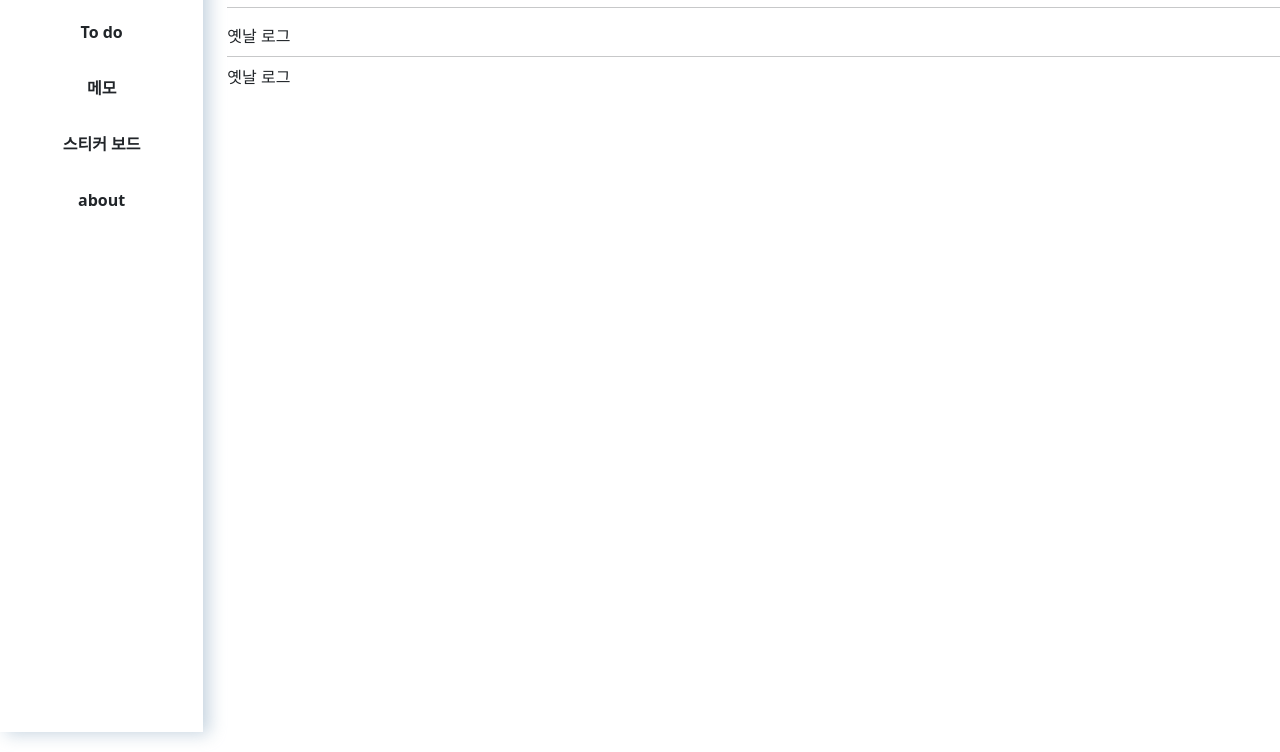
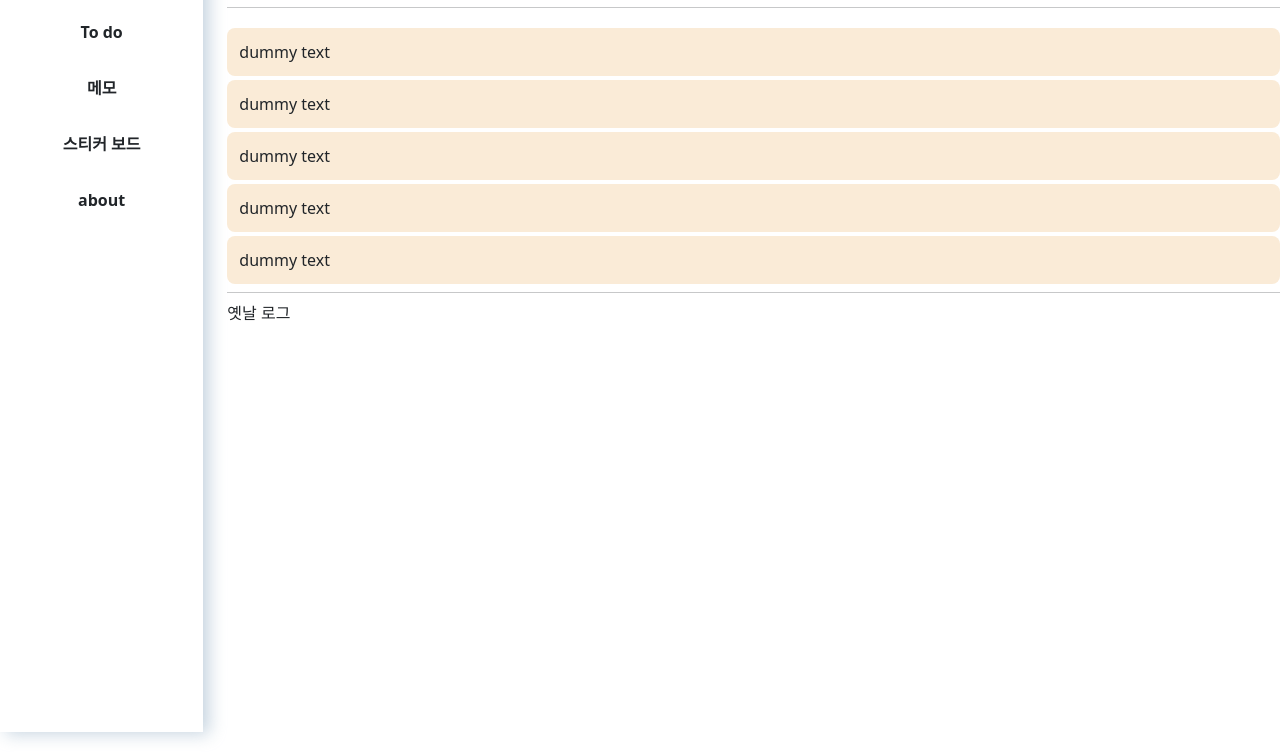
Before and after one commit to RDDcat/TodoNodeJS, a website: page todo/public/todo.html in a window 1280 px wide. Shown: the part 68-820 px from the top of the page. Drawn offline with nearby package versions, Linux system fonts and the light colour scheme.

Commit message:
[UPDATE] todo list 박스 css 정의 및 더미 html 생성

```diff
--- a/todo/public/css/todo.css
+++ b/todo/public/css/todo.css
@@ -0,0 +1,17 @@
+.todo-list{
+    display: flex;
+    flex-direction: column;
+}
+
+.todo-list .todo-list-box{
+    background-color: antiquewhite;
+    width: 100%;
+    height: 100%;
+    margin-top: 0.5rem;
+    padding: 1.5rem;
+    border-radius: 1rem;
+}
+
+.todo-log{
+
+}
--- a/todo/public/todo.html
+++ b/todo/public/todo.html
@@ -6,6 +6,7 @@
     <link href="https://cdn.jsdelivr.net/npm/bootstrap@5.1.3/dist/css/bootstrap.min.css" rel="stylesheet" integrity="sha384-1BmE4kWBq78iYhFldvKuhfTAU6auU8tT94WrHftjDbrCEXSU1oBoqyl2QvZ6jIW3" crossorigin="anonymous">
     <link href="./css/index.css" rel="stylesheet">
     <link href="./css/nav.css" rel="stylesheet">
+    <link href="./css/todo.css" rel="stylesheet">
 
     <script type="text/javascript" src="js/nav.js"></script>
 </head>
@@ -46,13 +47,27 @@
             </div>
             <hr>
             <div class="content-body">
-                <div id="todo-list">
-                    옛날 로그
+                <div class="todo-list">
+                    <div class="todo-list-box">
+                        dummy text
+                    </div>
+                    <div class="todo-list-box">
+                        dummy text
+                    </div>
+                    <div class="todo-list-box">
+                        dummy text
+                    </div>
+                    <div class="todo-list-box">
+                        dummy text
+                    </div>
+                    <div class="todo-list-box">
+                        dummy text
+                    </div>
                 </div>
                 <div>
                     <hr>
                 </div>
-                <div id="todo-log">
+                <div class="todo-log">
                     옛날 로그
                 </div>
             </div>
```
